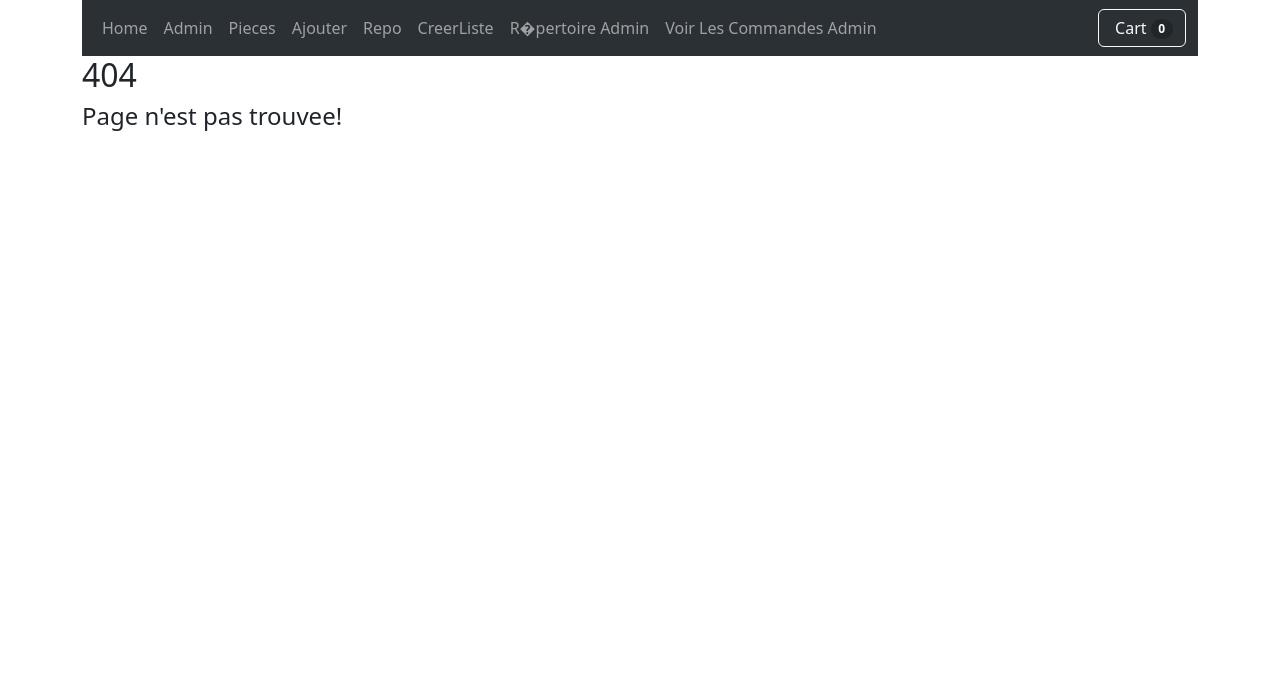
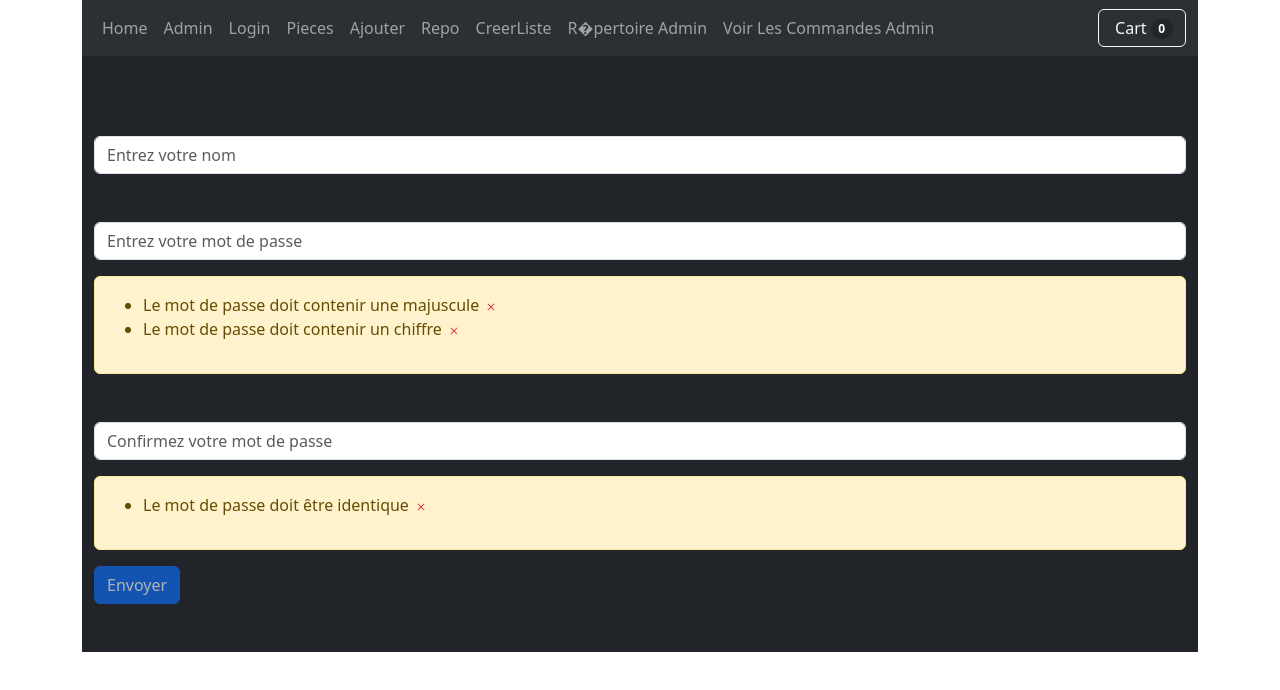
Before and after one commit to John-Hidalgo/Module07_Git_Hidalgo_Zhao, a React (Create React App) app in the folder ListeRepertoire_Frontend/: page /login in a window 1280 px wide. Before the commit this address had no page. Shown: the top 690 px of the page. Built offline with nearby package versions, Linux system fonts and the light colour scheme.

Commit message:
add page de login

```diff
--- a/ListeRepertoire_Frontend/src/App.js
+++ b/ListeRepertoire_Frontend/src/App.js
@@ -2,6 +2,7 @@ import logo from './logo.svg'
 import './App.css'
 import { Accueil } from './pages/Accueil'
 import { Admin } from './pages/Admin'
+import { Login } from './pages/Login'
 import { Ajouter } from './pages/Ajouter'
 import PageRepertoireClients from './pages/pageRepertoireClients.js'
 import Container from 'react-bootstrap/Container'
@@ -30,6 +31,7 @@ function App () {
         <Routes>
           <Route path="/" element={<Accueil />} />
           <Route path="/admin" element={<Admin />} />
+          <Route path="/login" element={<Login />} />
           <Route path="/articles" element={<PageRepertoireClients />} />
           <Route path="/ajouter" element={<Ajouter />} />
           <Route path="/client-repo" element={<Client_Repo />} />
--- a/ListeRepertoire_Frontend/src/composants/BarreNavigations.js
+++ b/ListeRepertoire_Frontend/src/composants/BarreNavigations.js
@@ -13,6 +13,7 @@ export const BarreNavigation = () => {
                     <Nav className="me-auto">
                         <Nav.Link href="/">Home</Nav.Link>
                         <Nav.Link href="/admin">Admin</Nav.Link>
+                        <Nav.Link href="/login">Login</Nav.Link>
                         <Nav.Link href="/articles">Pieces</Nav.Link>
                         <Nav.Link href="/ajouter">Ajouter</Nav.Link>
                         <Nav.Link href="/client-repo">Repo</Nav.Link>
--- /dev/null
+++ b/ListeRepertoire_Frontend/src/pages/Login.js
@@ -0,0 +1,122 @@
+import React, { useState } from 'react'
+import Container from 'react-bootstrap/Container'
+import Row from 'react-bootstrap/Row'
+import Col from 'react-bootstrap/Col'
+import Alert from 'react-bootstrap/Alert'
+import Form from 'react-bootstrap/Form'
+import Button from 'react-bootstrap/Button'
+import { BsCheck, BsX } from "react-icons/bs"
+import { addTheClient, formatDate } from '../requestApi/client_request.js'
+import { response } from 'express'
+
+export function Login () {
+    //etat
+    const [nom, setnom] = useState('')
+    const [motDePasse, setMotDePasse] = useState('')
+    const [copieMotDePasse, setCopieMotDePasse] = useState('')
+    function enrgistrer () {
+        addTheClient(nom, formatDate(), motDePasse)
+            .then(response => {
+                console.log('User registered successfully.')
+            })
+            .catch(error => {
+                // 处理注册失败的逻辑
+                console.error('Registration failed:', error)
+            })
+    }
+    // variables function membre
+    function aMajuscule () {
+        // const checkMajuscule = /^.*[A-Z].*$/  //majuscule
+        return motDePasse.toLocaleLowerCase() !== motDePasse
+    }
+
+    function aChiffre () {
+        const checkNum = /^.*[0-9].*$/  // /\d+/
+        return motDePasse.match(checkNum) !== null   //
+    }
+
+    function sontIdentique () {
+        return motDePasse === copieMotDePasse && motDePasse.length !== 0
+    }
+
+    //variables local
+    let couleurAlertMotDePasse = "warning"
+    if (aMajuscule() && aChiffre()) {
+        couleurAlertMotDePasse = "success"
+    }
+    let couleurAlertIdentique = sontIdentique() ? "success" : "warning"
+
+    const iconeMajuscule = aMajuscule() ?
+        <BsCheck className={"text-success"} /> : <BsX className={"text-danger"} />
+
+    const iconeChiffre = aChiffre() ?
+        <BsCheck className={"text-success"} /> : <BsX className={"text-danger"} />
+
+    const iconeIdentique = sontIdentique() ?
+        <BsCheck className={"text-success"} /> : <BsX className={"text-danger"} />
+
+
+    return (
+        <Container className='bg-dark py-5'>
+            <Row>
+                <Col>
+                    <Form>
+                        <Form.Group className="mb-3" controlId="formNom">
+                            <Form.Label>Entrez votre nom:</Form.Label>
+                            <Form.Control
+                                type="text"
+                                placeholder="Entrez votre nom"
+                                value={nom}
+                                onChange={(e) => setnom(e.target.value)}
+                            />
+                        </Form.Group>
+
+                        <Form.Group className="mb-3" controlId="formMotDePasse">
+                            <Form.Label>Entrez votre mot de passe :</Form.Label>
+                            <Form.Control
+                                type="text"
+                                placeholder="Entrez votre mot de passe"
+                                value={motDePasse}
+                                onChange={(e) => setMotDePasse(e.target.value)}
+                            />
+                        </Form.Group>
+
+                        <Alert variant={couleurAlertMotDePasse}>
+                            <ul>
+                                <li>Le mot de passe doit contenir une majuscule {iconeMajuscule}</li>
+                                <li>Le mot de passe doit contenir un chiffre {iconeChiffre}</li>
+                            </ul>
+                        </Alert>
+
+                        <Form.Group className="mb-3" controlId="formMotDePasseConfirmation">
+                            <Form.Label>Confirmez votre mot de passe :</Form.Label>
+                            <Form.Control
+                                type="text"
+                                placeholder="Confirmez votre mot de passe"
+                                value={copieMotDePasse}
+                                onChange={(e) => setCopieMotDePasse(e.target.value)}
+                            />
+                        </Form.Group>
+
+                        <Alert variant={couleurAlertIdentique}>
+                            <ul>
+                                <li>Le mot de passe doit être identique {iconeIdentique} </li>
+                            </ul>
+                        </Alert>
+
+                        <Button
+                            variant="primary"
+                            type="submit"
+                            onClick={
+                                (e) => { enrgistrer() }
+                            }
+                            disabled={!(aMajuscule() && aChiffre() && sontIdentique())}
+                        >
+                            Envoyer
+                        </Button>
+                    </Form>
+                </Col>
+            </Row>
+        </Container >
+    )
+}
--- a/ListeRepertoire_Frontend/src/requestApi/client_request.js
+++ b/ListeRepertoire_Frontend/src/requestApi/client_request.js
@@ -62,4 +62,16 @@ async function deleteTheClient (_id) {
         console.log(err.message)
     }
 }
-export { getAllClient, getTheClient, addTheClient, updateClient, deleteTheClient }
+export { getAllClient, getTheClient, addTheClient, updateClient, deleteTheClient, formatDate }
+
+function formatDate () {
+    const date = new Date(Date.now())
+
+    const year = date.getFullYear()
+    const month = String(date.getMonth() + 1).padStart(2, '0')
+    const day = String(date.getDate()).padStart(2, '0')
+
+    const formattedDate = `${year}-${month}-${day}`
+
+    return formattedDate
+}
```
